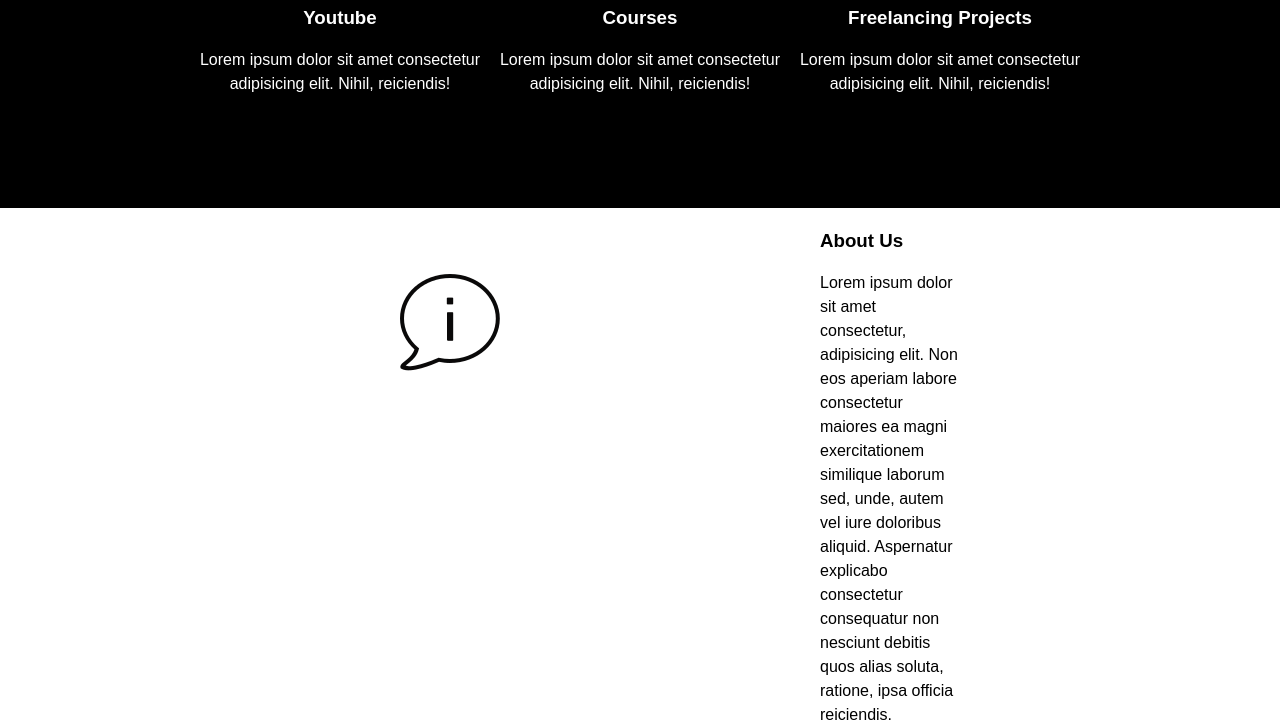
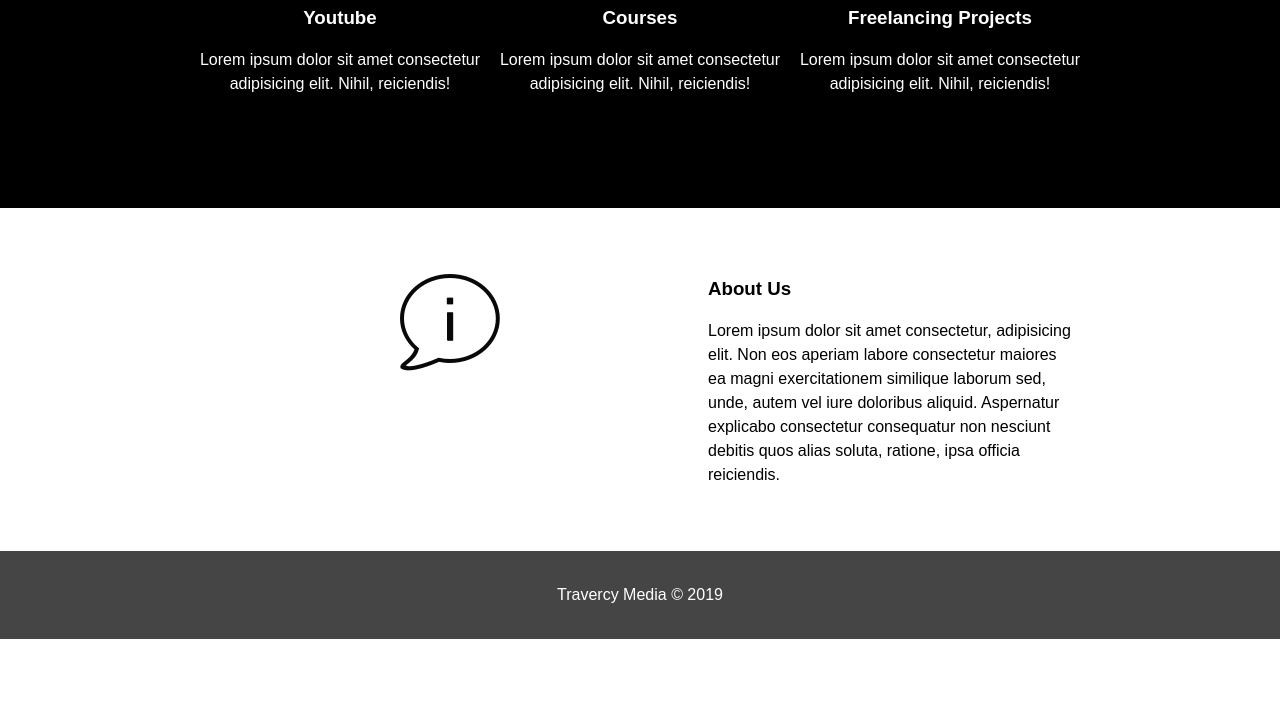
Before and after one commit to Dimaestrem/Flex-Page-2, a plain HTML site: page index.html in a window 1280 px wide. Shown: the part 1014-1741 px from the top of the page. After the commit the page ends 1653 px from the top, so only its background shows below. Drawn offline with Linux system fonts and the light colour scheme.

Commit message:
Add footer

```diff
--- a/assets/css/style.css
+++ b/assets/css/style.css
@@ -89,10 +89,18 @@
 }
 
 .section-b .box {
-    padding-right: 20em;
+    padding: 3em 13em 4em 0em;
     text-align: left;
 }
 
 .section-b p {
     padding-top: 1em;
 }
+
+footer {
+    display: flex;
+    justify-content: center;
+    padding: 2em;
+    background-color: rgb(69, 69, 69);
+    color: white;
+}
--- a/index.html
+++ b/index.html
@@ -18,7 +18,7 @@
         nulla.
       </p>
     </header>
-    <main class="main"></main>
+    <main class="main">
     <section class="section-a">
       <ul>
         <li class="card">
@@ -68,5 +68,9 @@
         </p>
       </article>
     </section>
+</main>
+<footer>
+    <p>Travercy Media © 2019</p>
+</footer>
   </body>
 </html>
```
